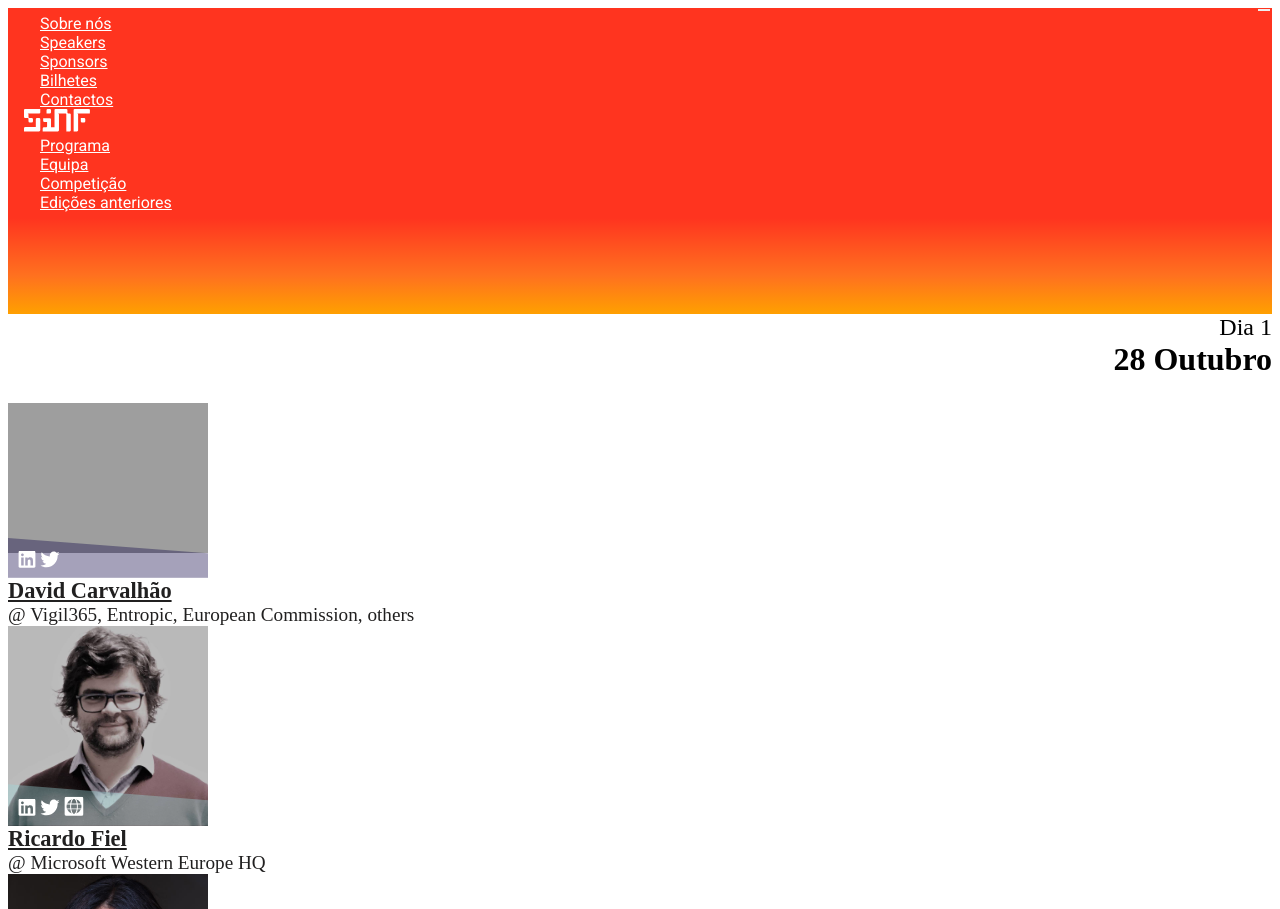
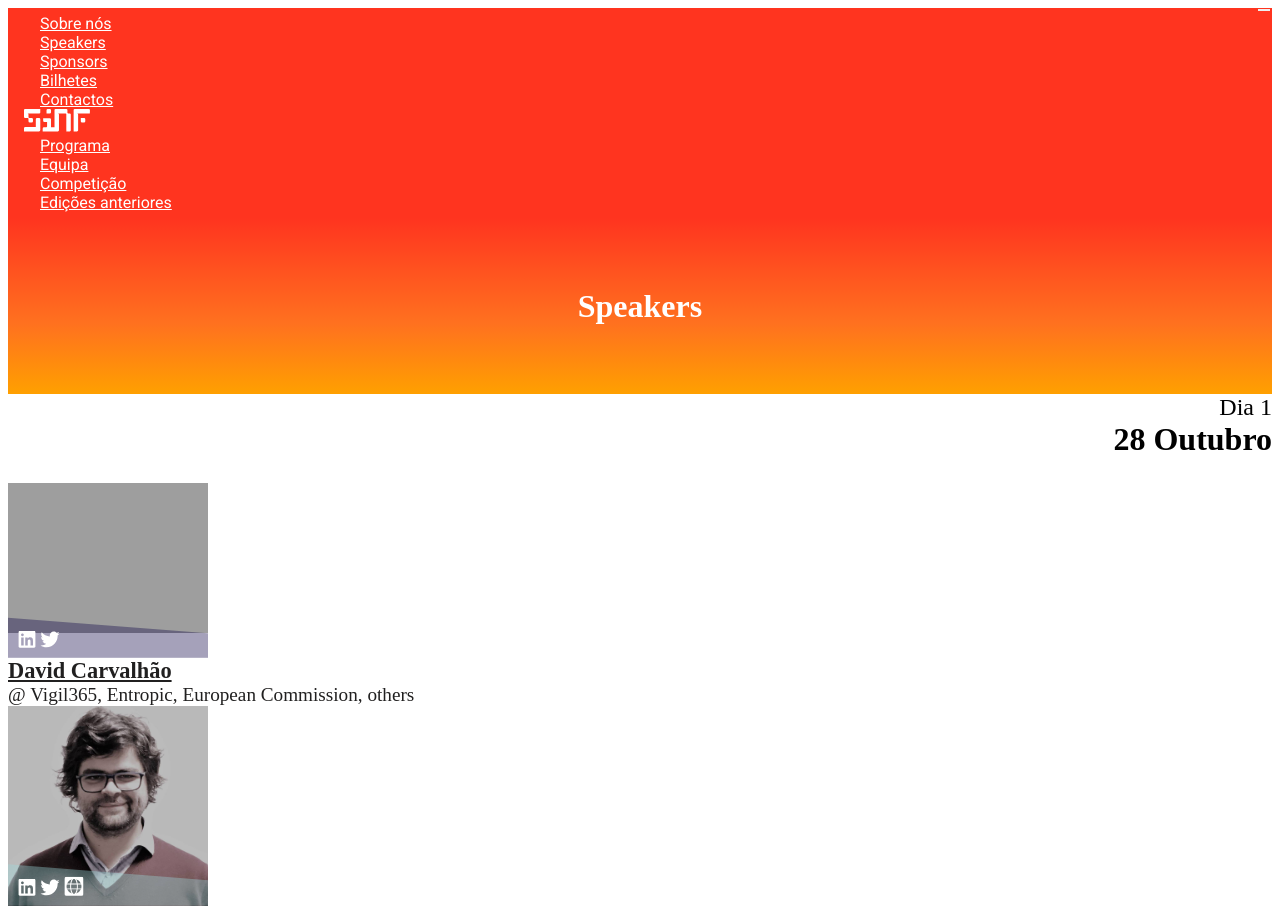
Before and after one commit to semanadeinformatica/website-2020, a Gatsby site: page /speakers in a window 1280 px wide. Shown: the top 909 px of the page. Built offline with nearby package versions, Linux system fonts and the light colour scheme; Gatsby itself is replaced by a stand-in of ours; grey boxes are pictures that could not be loaded.

Commit message:
made footer dark, added page title

```diff
--- a/src/pages/speakers.js
+++ b/src/pages/speakers.js
@@ -8,9 +8,11 @@ import PageBanner from "../components/utils/page_banner"
 import DailySpeakers from "../components/speakers/daily-speakers"
 
 const SpeakersPage = ({ data }) => (
-  <Layout>
+  <Layout darkFooter>
     <SEO title="Speakers" />
-    <PageBanner title="Speakers" />
+    <PageBanner>
+      <h1>Speakers</h1>
+    </PageBanner>
     <Container>
       {data.allMarkdownRemark.group.map(({ edges }, index) => (
         <DailySpeakers talks={edges} key={index} day={index + 1} />
```
